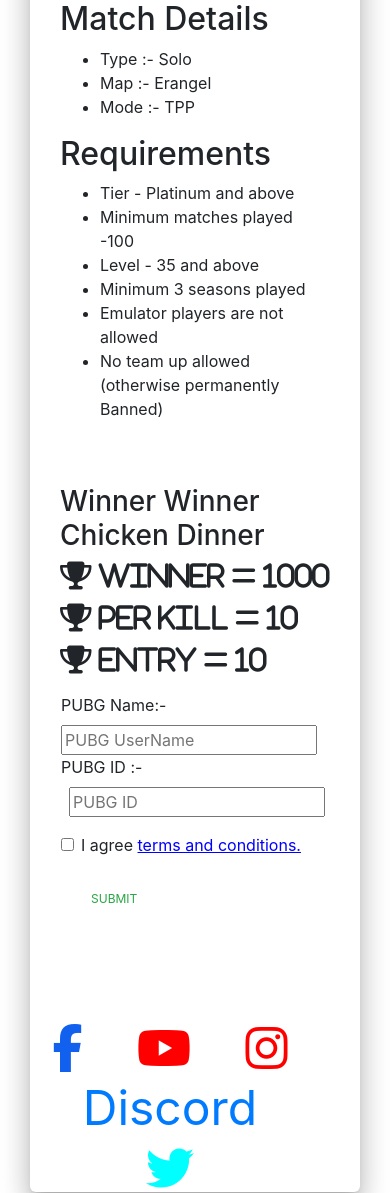
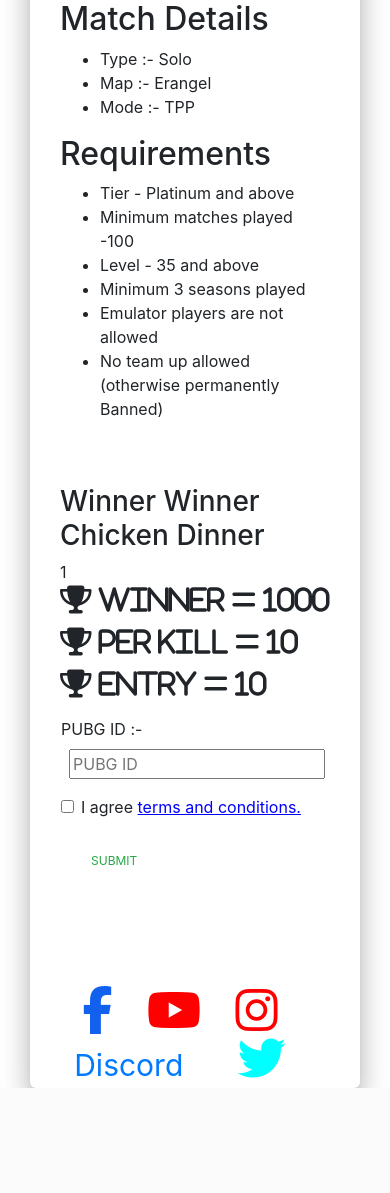
Before and after one commit to Ravinder-Ahlawat/ajay, a Django app: page /mdview/1 in a window 390 px wide. Shown: the part 1144-2337 px from the top of the page. After the commit the page ends 2232 px from the top, so only its background shows below. Run offline with Django 3.2, Linux system fonts and the light colour scheme; a user stored in the database is signed in; data comes from the database, SQL or seed files in the repository; both versions use the stored data as it was after the commit; some libraries are stand-ins or nearby versions.

Commit message:
fix payment bug and mobile view

```diff
--- a/best/best/settings.py
+++ b/best/best/settings.py
@@ -24,7 +24,7 @@
 SECRET_KEY = 'k80go$m_ww-9e#q3)+ize^$oasi+x*(0em$@=uzcyth6#62fs2'
 
 # SECURITY WARNING: don't run with debug turned on in production!
-DEBUG = False
+DEBUG = True
 
 ALLOWED_HOSTS = ['127.0.0.1', '64.227.29.18', 'www.gamekeeda.games', 'gamekeeda.games']
 
--- a/best/best/urls.py
+++ b/best/best/urls.py
@@ -18,8 +18,7 @@
 from django.conf import settings
 from django.conf.urls.static import static
 from django.contrib.auth import views as auth_views
-from pubg import views as pubg_views
-from accounts import views as accounts_views
+
 
 
 urlpatterns = [
--- a/best/pubg/models.py
+++ b/best/pubg/models.py
@@ -28,6 +28,7 @@
     Email = models.CharField(max_length=80, default='')
     amount = models.IntegerField(null=True, default=0)
     order_id = models.CharField(max_length=10, default='')
+    user_id = models.IntegerField(default=0)
 
 
 class Links(models.Model):
--- a/best/pubg/urls.py
+++ b/best/pubg/urls.py
@@ -11,5 +11,6 @@
     path('asd/', views.asd, name="profile"),
     path('handlerequest/', views.handlerequest, name="HandleRequest"),
     path('moregames/', views.csoon, name="MoreGames"),
-    path('contact/', views.contact, name="CountactUs")
+    path('contact/', views.contact, name="CountactUs"),
+    path('handlerequest/fordel', views.delforpay, name="fordel")
 ]
--- a/best/pubg/views.py
+++ b/best/pubg/views.py
@@ -21,12 +21,11 @@
     params = {'match': abc, 'range':range(0, no_of_cards), 'link':link, 'today':today}
     return render(request, 'index.html', params)
 
-# uid = 20
+
 
 
 #for form submition
 def sub2(request):
-    # global uid
     uid = request.POST['id']
     path2 = request.POST['path2']
     return redirect(path2)
@@ -36,13 +35,10 @@
 def mdview(request, myid):
     # fetching the matches using id
     match = Match.objects.filter(id=myid)
-    join = Join.objects.filter(Match_id=myid)
-    joined = len(join)
-    # print(uid)
-    # details = UserDetails.objects.filter(user_id=uid)
-    # print(details)
+    joins = Join.objects.filter(Match_id=myid)
+    joined = len(joins)
     # request paytm to transfer the amount to your account after payment by user
-    return render(request, 'mdview.html', {'match':match[0],'myid':myid, 'join':join, 'joined':joined})
+    return render(request, 'mdview.html', {'match':match[0],'myid':myid, 'join':joins, 'joined':joined})
 
 
 #for terms and conditions page
@@ -65,6 +61,7 @@
     return render(request, 'contact.html')
 
 
+
 # for join in a match
 def joinnow(request):
 
@@ -72,24 +69,20 @@
     pubg_id = request.POST['pubg_id']
     Match_id = request.POST['match_id']
     match_name = request.POST['match_name']
-    pubg_name = request.POST['pubg_name']
     amount = request.POST['amount']
     Email = request.POST['email']
     uid = request.POST['uid']
-    order = str(pubg_id)+str(Match_id)
-    order_id = order[5:10]
-
+    order = str(pubg_id)+str(Match_id)+str(uid)
+    order_id = order[-5:]
     if Join.objects.filter(username=username, Match_id=Match_id).exists():
          messages.info(request, 'Already joined the match')
          a = '/mdview/' + str(Match_id)
-         print(a)
          return redirect(a)
 
 
     else:
-        join = Join(username=username, pubg_id=pubg_id, pubg_name=pubg_name, Match_id=Match_id, match_name=match_name, Email=Email, amount=amount)
+        join = Join(username=username, pubg_id=pubg_id, Match_id=Match_id, match_name=match_name, Email=Email, amount=amount, user_id=uid)
         join.save();
-        print(amount)
         if amount == '0':
             return redirect('/')
         else:
@@ -102,7 +95,7 @@
                 'INDUSTRY_TYPE_ID': 'Retail',
                 'WEBSITE': 'WEBSTAGING',
                 'CHANNEL_ID': 'WEB',
-                'CALLBACK_URL':'http://64.227.29.18/handlerequest/',
+                'CALLBACK_URL':'http://127.0.0.1:8000/handlerequest/',
 
             }
             param_dict['CHECKSUMHASH'] = Checksum.generate_checksum(param_dict, MERCHANT_KEY)
@@ -110,6 +103,8 @@
 
 
     return redirect('/')
+
+
 
 
 # User profile page
@@ -129,6 +124,13 @@
             checksum = form[i]
 
     verify = Checksum.verify_checksum(response_dict, MERCHANT_KEY, checksum)
-    print(response_dict.get("RESPCODE"))
+    return render(request, 'paymentstatus.html', {'response': response_dict})
 
-    return render(request, 'paymentstatus.html', {'response': response_dict})
+
+def delforpay(request):
+    uid = request.POST['uid']
+    mid = request.POST['mid']
+    a = '/mdview/' + str(mid)
+    Join.objects.filter(user_id=uid, Match_id=mid).delete()
+    messages.info(request, 'Payment Failed Please Try Again..')
+    return redirect(a)
--- a/best/templates/basic.html
+++ b/best/templates/basic.html
@@ -307,11 +307,11 @@
     <footer class="footer">
         <div class="container" id="footteg">
           <!-- <span class="text-muted" style="margin-right: 50px">Place sticky footer content here. </span> -->
-          <a href="{{link.0.link}}"><i class="fa fa-facebook" aria-hidden="true" style="font-size:48px; margin-right: 50px; color: #1161ee;"></i></a>
-          <a href="{{link.1.link}}"><i class="fa fa-youtube" aria-hidden="true" style="font-size:48px; margin-right: 50px; color: red;"></i></a>
-          <a href="{{link.2.link}}"><i class="fa fa-instagram" aria-hidden="true" style="font-size:48px; margin-right: 50px; color: red;"></i></a>
-          <a href="{{link.3.link}}" style="font-size:48px; margin-right: 50px">Discord</a>
-          <a href="{{link.4.link}}"><i class="fa fa-twitter" aria-hidden="true" style="font-size:48px; margin-right: 50px; color: aqua;"></i></a>
+          <a href="{{link.0.link}}"><i class="fa fa-facebook" aria-hidden="true" style="font-size:48px; margin-right: 30px; color: #1161ee;"></i></a>
+          <a href="{{link.1.link}}"><i class="fa fa-youtube" aria-hidden="true" style="font-size:48px; margin-right: 30px; color: red;"></i></a>
+          <a href="{{link.2.link}}"><i class="fa fa-instagram" aria-hidden="true" style="font-size:48px; margin-right: 30px; color: red;"></i></a>
+          <a href="{{link.3.link}}" style="font-size:30px; margin-right: 50px">Discord</a>
+          <a href="{{link.4.link}}"><i class="fa fa-twitter" aria-hidden="true" style="font-size:48px; margin-right: 30px; color: aqua;"></i></a>
         </div>
       </footer>
     <!-- Optional JavaScript -->
--- a/best/templates/index.html
+++ b/best/templates/index.html
@@ -178,19 +178,19 @@
 <div class="row mx-3">
     <div class="col-sm">
         <h3 style="text-align: center; color: aliceblue;"> Match #0001 </h3>
-        <iframe width="350px"
+        <iframe width="300px"
             src="https://www.youtube.com/embed/P3eCxiOXolI?autoplay=1">
         </iframe>
     </div>
     <div class="col-sm">
         <h3 style="text-align: center; color: aliceblue;"> Match #0002 </h3>
-        <iframe width="350px"
+        <iframe width="300px"
             src="https://www.youtube.com/embed/tuWPtzKNJhw?autoplay=1">
         </iframe>
     </div>
     <div class="col-sm">
         <h3 style="text-align: center; color: aliceblue;"> Match #0003 </h3>
-        <iframe width="350px"
+        <iframe width="300px"
             src="https://www.youtube.com/embed/pnMwZyB12KE?autoplay=1">
         </iframe>
     </div>
--- a/best/templates/mdview.html
+++ b/best/templates/mdview.html
@@ -470,6 +470,7 @@
                             <br>
                             <br>
                             <h3 class="req">Winner Winner Chicken Dinner</h3>
+                            {{user.id}}
                             <h3 class="prize"><i class="fa fa-trophy" aria-hidden="true"> Winner = {{match.winner_prize}}</i></h3>
                             <h3 class="prize"><i class="fa fa-trophy" aria-hidden="true"> Per Kill = {{match.per_kill_prize}}</i></h3>
                             <h3 class="prize"><i class="fa fa-trophy" aria-hidden="true"> Entry = {{match.match_entry}}</i></h3>
@@ -488,9 +489,9 @@
                 <input type="hidden" name="amount" id="amount" value="{{match.match_entry}}">
                 <input type="hidden" name="email" id="email" value="{{user.email}}">
                 <div class="pubginfo mx-3">
-                    <label>PUBG Name:-</label>
+                    <!-- <label>PUBG Name:-</label>
                     <input type="text" name="pubg_name" placeholder="PUBG UserName">
-                    <span class="mx-5"></span>
+                    <span class="mx-5"></span> -->
                     <label class="mr-3">PUBG ID :-</label>
                     <input class="ml-2"type="text" name="pubg_id" placeholder="PUBG ID">
                 </div>
```
Also changed, not shown: best/templates/paymentstatus.html (+15 -3 lines), best/db.sqlite3, best/media/img1.jpg (added), best/pubg/migrations/0010_join_user_id.py (added).
